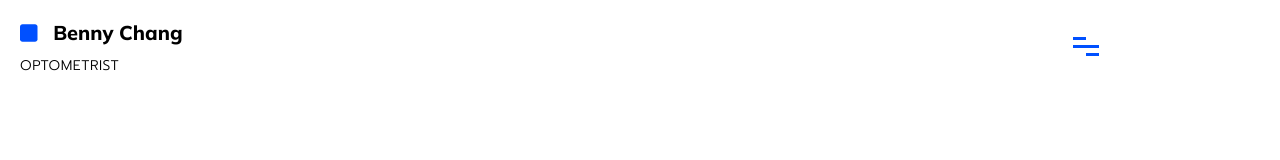
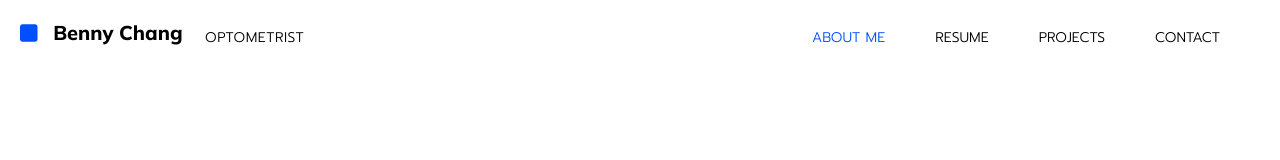
Before and after one commit to sampleleaf/personal-resume, a plain HTML site: page index.html in a window 1280 px wide. Drawn offline with Linux system fonts and the light colour scheme.

Commit message:
rwd-navbar

```diff
--- a/(1)nav.css
+++ b/(1)nav.css
@@ -2,6 +2,7 @@
     display: grid;
     grid-template-columns: repeat(3, auto);
     margin: 10px 0 10px 10px;
+    width: calc(100vw - 20px);
 }
 
 .grid-container .item1{
@@ -112,3 +113,47 @@
 .grid-container .nav2 a:nth-child(1):link{
     color: rgb(0, 80, 255);
 }
+
+@media ( min-width : 850px ){
+    .grid-container{
+        grid-template-columns: 185px 140px auto;
+        align-items: center;
+    }
+    .grid-container .item1{
+        grid-area: 1 / 1 / 2 / 2;
+    }
+    .grid-container .item2{
+        grid-area: 1 / 3 / 2 / 4;
+        justify-self: stretch;
+    }
+    .grid-container .item3{
+        grid-area: 1 / 2 / 2 / 3;
+        padding-top: 10px;
+    }
+    .grid-container .item2 svg{
+        display: none;
+    }
+    .grid-container .nav{
+        position: static;
+        width: auto;
+        height: auto;
+    }
+    .grid-container .nav div{
+        grid-template-columns: repeat(4, auto);
+        height: auto;
+        position: static;
+        justify-content: end;
+        transform: translate(0);
+        font-family: 'Prompt', sans-serif;
+        font-size: 14px;
+        column-gap: 50px;
+        margin-right: 50px;
+    }
+    .grid-container .nav a:link{
+        visibility: visible;
+        color: rgb(0, 0, 0);
+    }
+    .grid-container .nav a:nth-child(1):link{
+        color: rgb(0, 80, 255);
+    }
+}
```
